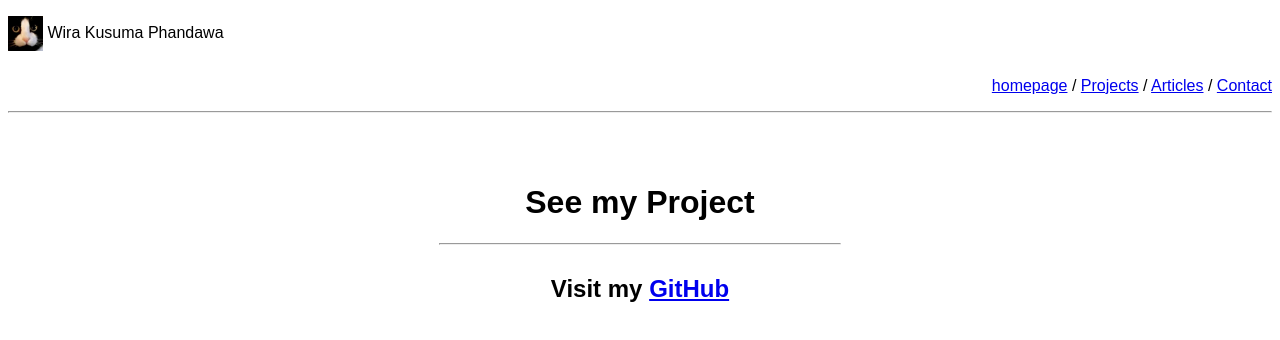
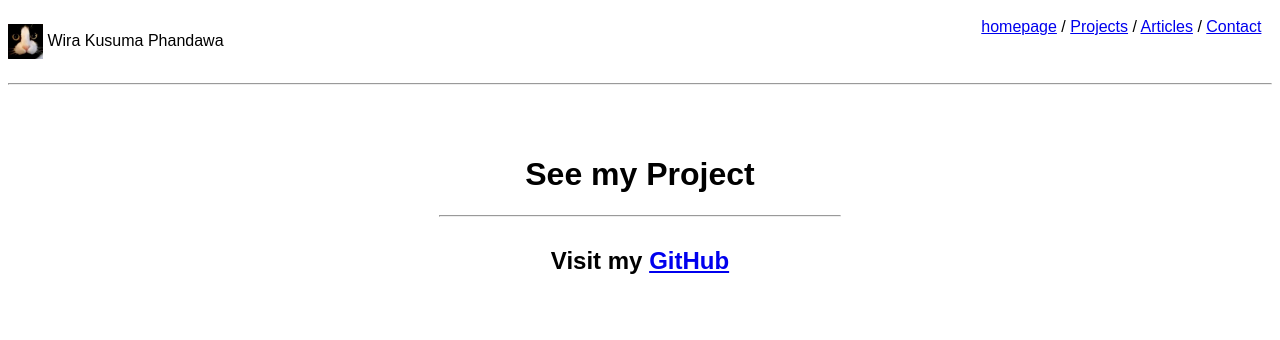
Before and after one commit to Lordwalker11/roadmap.sh-solution, a plain HTML site: page basic html website/Projects.html in a window 1280 px wide. Drawn offline with Linux system fonts and the light colour scheme.

Commit message:
Update Projects.html

```diff
--- a/basic html website/Projects.html
+++ b/basic html website/Projects.html
@@ -16,7 +16,9 @@
         </style>
     </head>
     <body>
-        <p><img src="img/kucing.jpeg" alt="photo profile" width="35px" align="center"> Wira Kusuma Phandawa
+        <div class="hisi">
+            <p class="utama">
+                <img src="img/kucing.jpeg" alt="photo profile" width="35px" align="center"> Wira Kusuma Phandawa
 
                 <div class="navi">
                     <a href="Homepage.html">homepage</a> /
@@ -25,6 +27,7 @@
                     <a href="Contact.html">Contact</a>
                 </div>
             </p>
+        </div>
 
         <hr>
 
```
Lines whose indentation alone changed are shown as unchanged.
